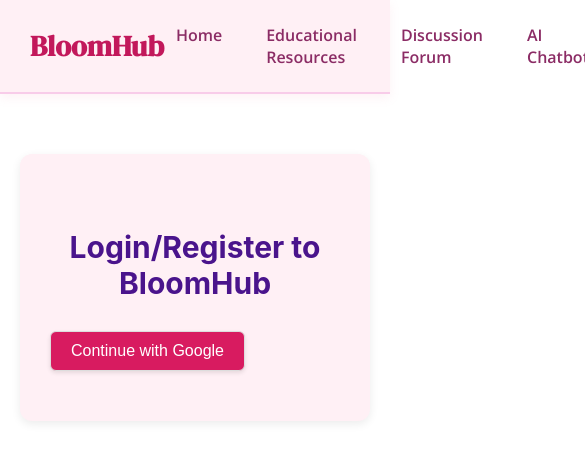
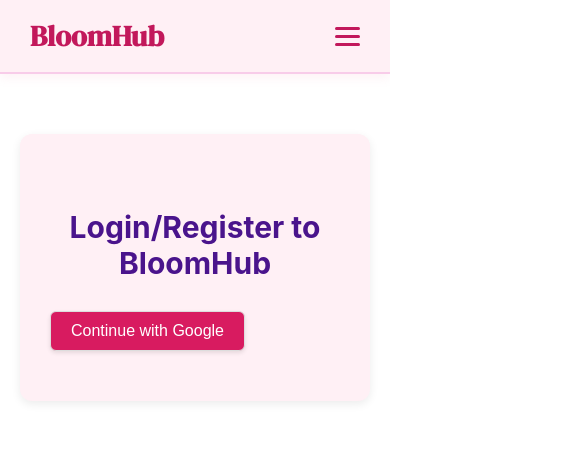
Before and after one commit to iffahaafreen/BloomHub, a React (Create React App) app in the folder client/: page /login in a window 390 px wide. Shown: the top 460 px of the page, 585 px wide, since content can reach past the window. Built offline with nearby package versions, Linux system fonts and the light colour scheme; no server answers.

Commit message:
Update global.css

```diff
--- a/client/src/global.css
+++ b/client/src/global.css
@@ -937,13 +937,14 @@
 
   /*Navigation Bar*/
 .navbar {
-    background-color: #fff0f5; /* Soft blush background */
+    background-color: #fff0f5;
     border-bottom: 2px solid #f8cce9;
     padding: 16px 30px;
     font-family: 'Open Sans', sans-serif;
     display: flex;
     justify-content: space-between;
     align-items: center;
+    position: relative;
     box-shadow: 0 4px 10px rgba(240, 128, 160, 0.1);
   }
 
@@ -972,3 +973,46 @@
     background-color: #ffe6f0;
     color: #a6004f;
   }
+
+  /* Hamburger Icon */
+  .hamburger {
+    display: none;
+    flex-direction: column;
+    cursor: pointer;
+    gap: 5px;
+  }
+
+  .hamburger span {
+    height: 3px;
+    width: 25px;
+    background: #c2185b;
+    border-radius: 2px;
+  }
+
+  /* Responsive Styles */
+  @media (max-width: 768px) {
+    .hamburger {
+      display: flex;
+    }
+
+    .nav-links {
+      display: none;
+      position: absolute;
+      top: 70px;
+      right: 30px;
+      flex-direction: column;
+      background-color: #fff0f5;
+      border: 1px solid #f8cce9;
+      border-radius: 12px;
+      padding: 12px;
+      z-index: 100;
+    }
+
+    .nav-links.active {
+      display: flex;
+    }
+
+    .nav-links a {
+      padding: 10px;
+    }
+  }
```
